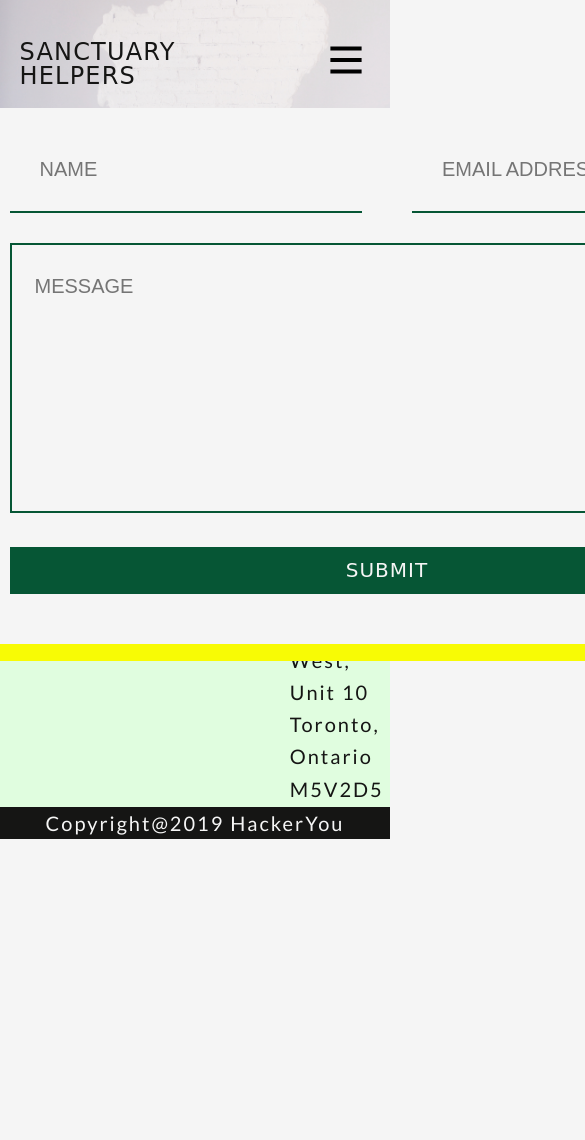
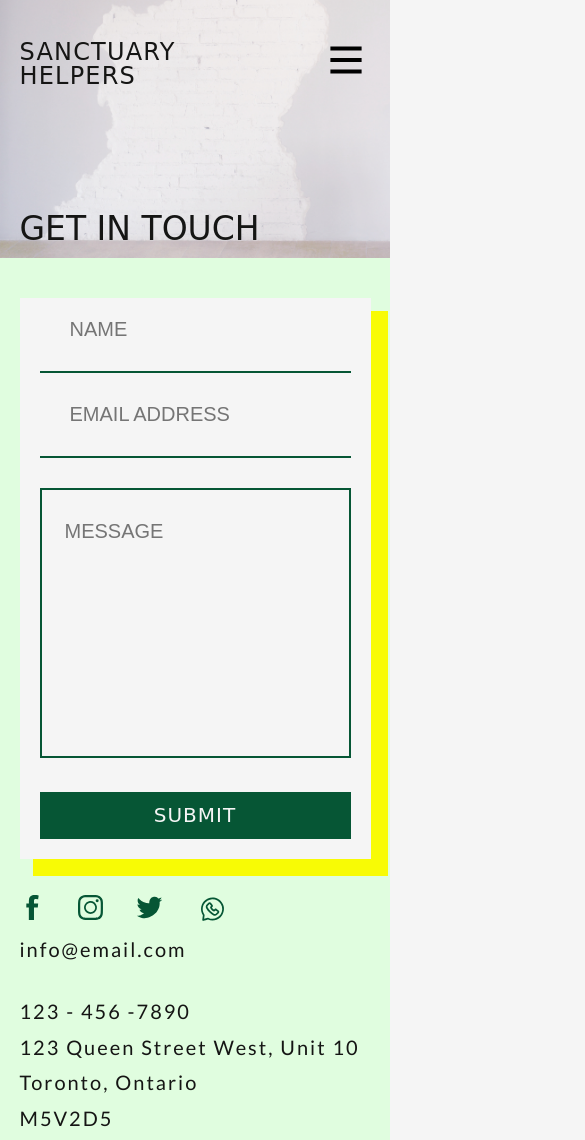
Before and after one commit to daman-m/DamanMatharooProjectOne, a plain HTML site: page contact.html in a window 390 px wide. Shown: the top 1140 px of the page, 585 px wide, since content can reach past the window. Before the commit the page ends 844 px from the top, so only its background shows below. Drawn offline with Linux system fonts and the light colour scheme; a web font is replaced by a local one.

Commit message:
Website complete and its aliveeeee :frankenstein:

```diff
--- a/styles/sass/partials/globalPar/_mediaQueries.scss
+++ b/styles/sass/partials/globalPar/_mediaQueries.scss
@@ -1,7 +1,12 @@
 @use '../globalPar/variables';
-//  @1300PX
+
+
+    //  @1300PX
+
 @media (max-width:1300px) {
-// HOME
+
+    // HOME
+
     .homeHeader {
         height: 80vh;
 
@@ -34,7 +39,8 @@
 
         }
     }
-// BLOG
+
+    // BLOG
 
     .blogPost .leftSide {
         position: static;
@@ -62,13 +68,38 @@
         }
     }
 
+    // CONTACT
+
+    .contactAddress {
+
+        padding: 40px 0;
+
+        .wrapper {
+            position: static;
+            justify-content: space-between;
+
+            .writeMessage {
+                position: static;
+                padding: 20px;
+                width: 70%;
+            }
+        }
+
+    }
+
+
+
+
 
 }
 
 
 //  @1080PX
+
 @media (max-width:1080px) {
+
     // HOME
+
     header nav {
         display: flex;
         justify-content: end;
@@ -121,6 +152,7 @@
     }
 
     // BLOG
+
     .blogHeader {
         height: auto;
         nav ul {
@@ -144,6 +176,34 @@
     }
 
     .postedCommments {
+        width: 100%;
+    }
+
+    // CONTACT
+
+
+    .contactAddress {
+        height: fit-content;
+
+        padding: 40px 0;
+
+            .wrapper {
+                flex-direction: column;
+                align-items: start;
+
+                .writeMessage {
+                    padding: 20px;
+                    width: 100%;
+                    margin-bottom: 5%;
+                }
+
+                .socialIcons {
+                    max-width: 350px;
+                }
+            }
+    }
+
+    .contactAddress .address {
         width: 100%;
     }
 }
@@ -225,6 +285,22 @@
         }
     }
 
+    // CONTACT
+
+    .contactAddress .wrapper .writeMessage .nameEmail {
+        flex-direction: column;
+
+        .name,
+        .email {
+            width: 100%;
+        }
+
+    }
+
+    .contactAddress .wrapper .socialIcons {
+        margin-top: 5%;
+    }
+
 }
 
 // @350PX
@@ -243,6 +319,11 @@
     .blogPost .leftSide .imgContainer {
         border: none;
     }
+    // CONTACT
+
+    .contactAddress .wrapper .writeMessage {
+        box-shadow: none;
+    }
 
 
 }
```
Also changed, not shown: styles/styles.css.
